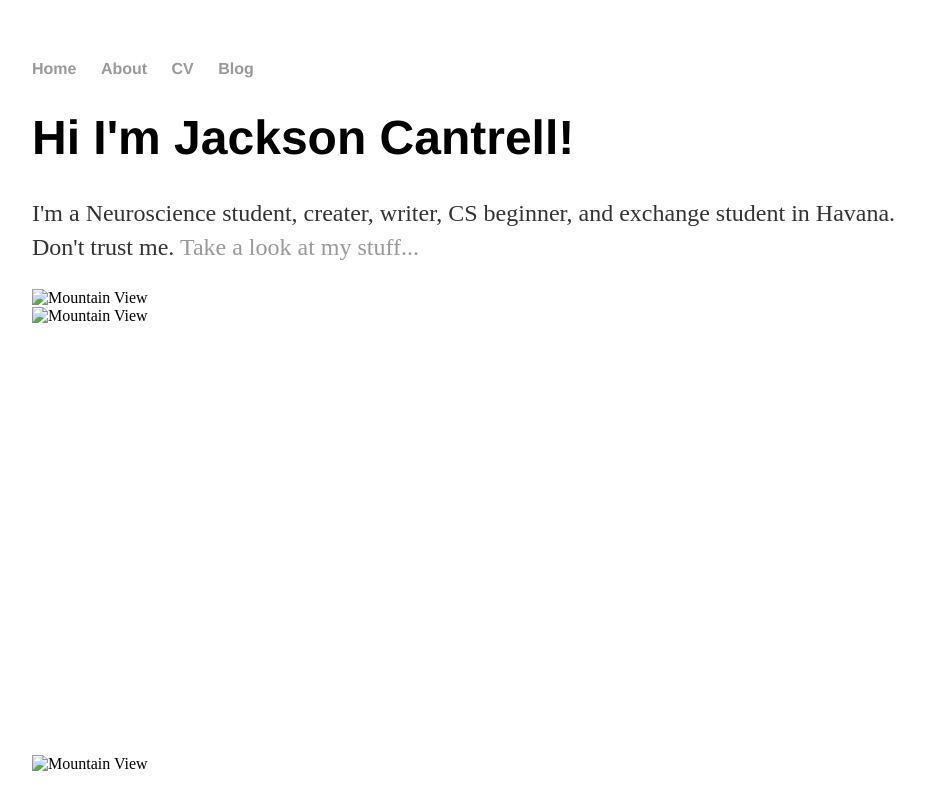
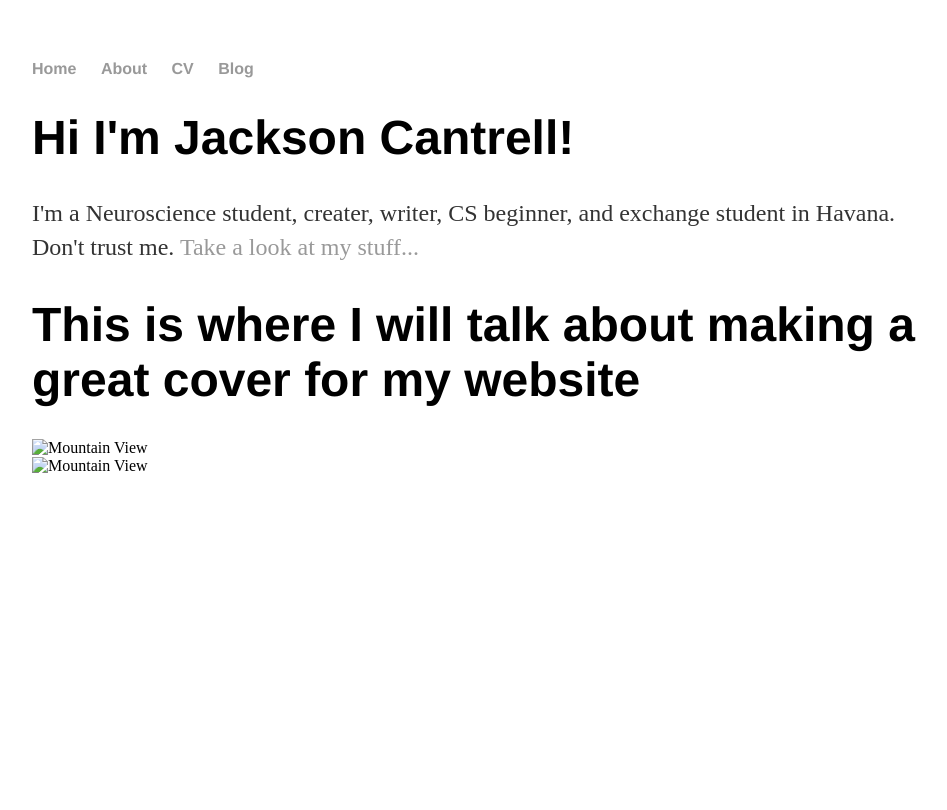
Before and after one commit to jacksoncantrell/jacksoncantrell.github.io, a Jekyll site: the page built from index.html, in a window 1280 px wide and 900 px high. Shown: the top 810 px of the window, without its empty margins (160-1107 px from the left). Built offline with Jekyll 4.4.1, drawn with Linux system fonts in a browser that asks for light colours.

Commit message:
Update index.html

```diff
--- a/index.html
+++ b/index.html
@@ -7,6 +7,9 @@ title: Jackson Cantrell
 	<h1>Hi I'm Jackson Cantrell!</h1>
 	<p>I'm a Neuroscience student, creater, writer, CS beginner, and exchange student in Havana. Don't trust me. <a href="/about">Take a look at my stuff...</a></p>
 </div><!-- /.blurb -->
+<div id = "Cover">
+	<h1>This is where I will talk about making a great cover for my website</h1>
+</div>
 
 <div class="outside">
 	<img src="https://blog.kaspersky.com/files/2015/12/train-hack-featured-1.jpg" alt="Mountain View"; class="image">
```
